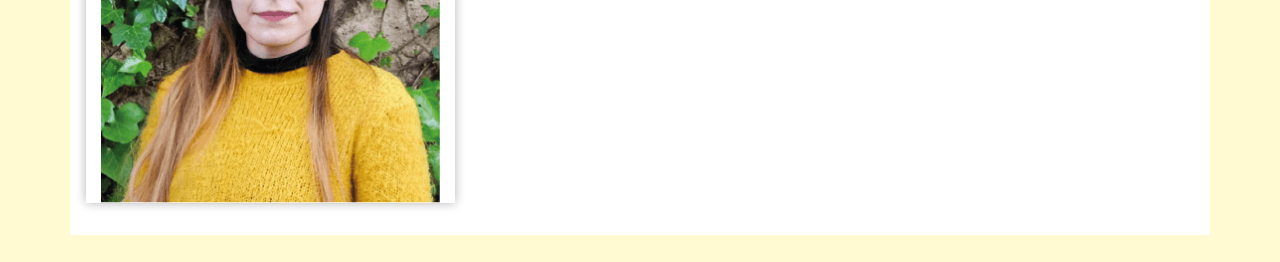
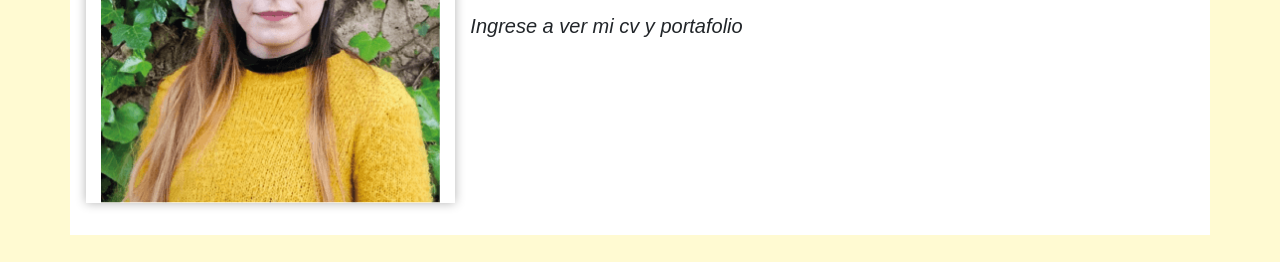
Before and after one commit to Lalelly-88/CoderProyecto, a plain HTML site: page Index.html in a window 1280 px wide. Shown: the part 291-553 px from the top of the page. Drawn offline with nearby package versions, Linux system fonts and the light colour scheme.

Commit message:
Agregue un parrafo al html

```diff
--- a/Index.html
+++ b/Index.html
@@ -34,6 +34,7 @@
                 <div class="texto_mi col-lg-8 col-sm-12">
                     <h1>Sobre mi</h1>
                     <p class="presentacion">Hola! mi nombre es Alejandra, soy diseñadora UX/UI con conocimientos de frontend. Busco ser parte de un proyecto desafiante donde pueda aportar lo mejor de mi.</p>
+                    <p class="presentacion">Ingrese a ver mi cv y portafolio</p>
                 </div>
             </div>
         </section>
```
